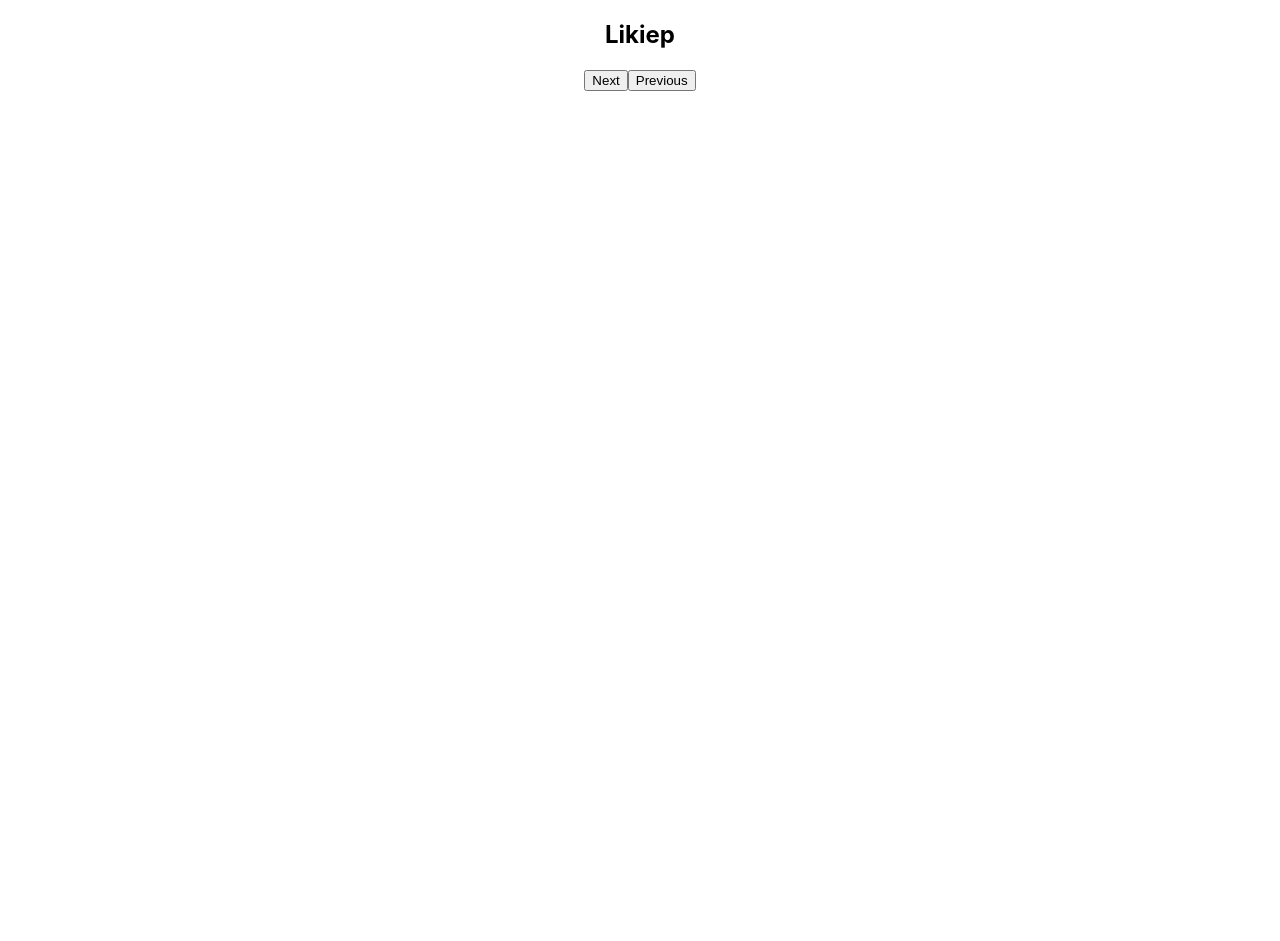
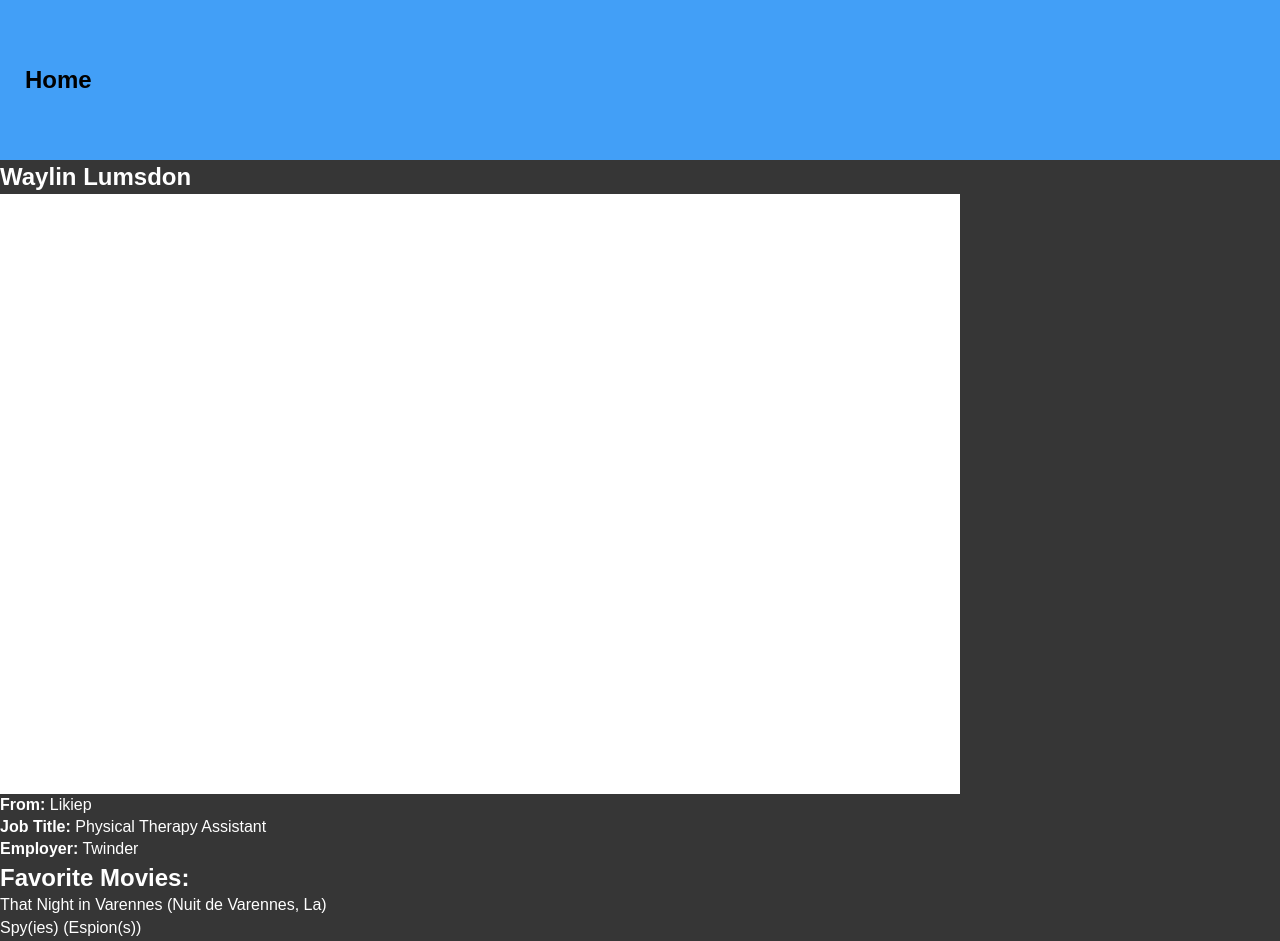
Before and after one commit to Beyer127/react-3-reveiw, a React (Create React App) app: page / in a window 1280 px wide. Shown: the top 941 px of the page. Before the commit the page ends 800 px from the top, so only its background shows below. Built offline with nearby package versions, Linux system fonts and the light colour scheme.

Commit message:
react-1-project

```diff
--- a/src/App.css
+++ b/src/App.css
@@ -1,38 +1,37 @@
-.App {
-  text-align: center;
+*{
+  box-sizing: border-box;
+  margin: 0;
+  padding: 0;
 }
 
-.App-logo {
-  height: 40vmin;
-  pointer-events: none;
-}
-
-@media (prefers-reduced-motion: no-preference) {
-  .App-logo {
-    animation: App-logo-spin infinite 20s linear;
-  }
-}
-
-.App-header {
-  background-color: #282c34;
-  min-height: 100vh;
-  display: flex;
-  flex-direction: column;
-  align-items: center;
-  justify-content: center;
-  font-size: calc(10px + 2vmin);
+body{
+  font-family: Arial, Helvetica, sans-serif;
+  line-height: 1.4;
+  background-color: rgb(54, 54, 54);
   color: white;
 }
 
-.App-link {
-  color: #61dafb;
+.header{
+  width: 100vw;
+  height: 20vh;
+  background-color: rgb(66, 159, 247);
+  display: flex;
+  justify-content: start;
+  align-items: center;
 }
 
-@keyframes App-logo-spin {
-  from {
-    transform: rotate(0deg);
-  }
-  to {
-    transform: rotate(360deg);
-  }
+
+.main{
+  width: 75vw;
+  height: 75vh;
+  display: flex;
+  justify-content: center;
+  background-color: white;
+  color: black;
 }
+
+h4{
+  margin-left: 25px;
+  font-size: 24px;
+  color: black;
+}
--- a/src/components/Home.js
+++ b/src/components/Home.js
@@ -28,23 +28,54 @@ class Home extends Component {
         }
     }
 
-    // handleChange(value){
-    //     this.setState({from: value})
-    //     this.setState({jobTitle: value})
-    //     this.setState({Employee: value})
-    // }
+
+
 
 
     render(){
         console.log(this.state)
         return(
             <div>
-                 {/* <h2 onChange={e => this.handleChange(e.target.value)}></h2>
-                  <p>{this.state.from}</p> */}
-                  <h2>{this.state.data[this.state.index].city}</h2>
+
+                <div className="header">
+                    <h4>Home</h4>
+                </div>
+
+                <div className="home">
+                    <h2>{this.state.data[this.state.index].name.first} {this.state.data[this.state.index].name.last}</h2>
+                </div>
+
+                     <section>
+                         <div className="main"></div>
+
+                     <div>
+                         <strong>From:</strong> {this.state.data[this.state.index].city}
+                    </div>
+
+                    <div>
+                       <strong>Job Title:</strong> {this.state.data[this.state.index].title}
+                    </div>
+
+                    <div>
+                        <strong>Employer:</strong> {this.state.data[this.state.index].employer}
+                    </div>
+
+                    <ol>
+                          <h2>Favorite Movies:</h2>
+                          <li>{this.state.data[this.state.index].favoriteMovies[0]}</li>
+                          <li>{this.state.data[this.state.index].favoriteMovies[1]}</li>
+                          <li>{this.state.data[this.state.index].favoriteMovies[2]}</li>
+                      </ol>
+
+                      </section>
+
+
                   <button className="next" onClick={() => this.next()}>Next</button>
                   <button className="previous" onClick={() => this.previous()}>Previous</button>
+
             </div>
+
+
         )
     }
 }
```
